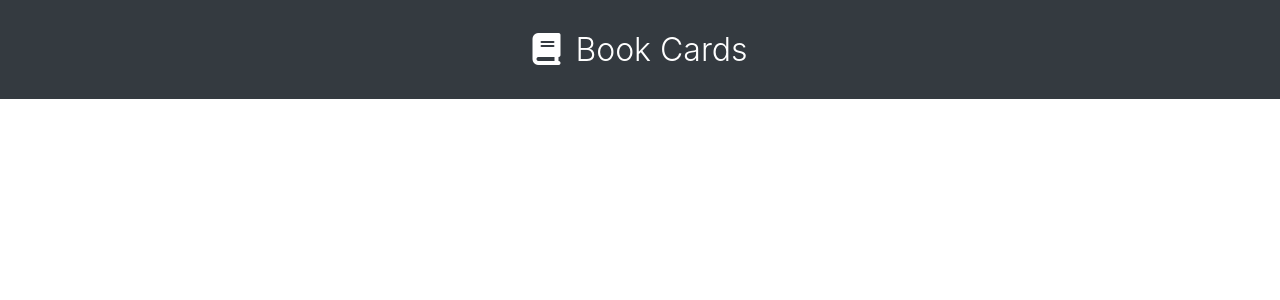
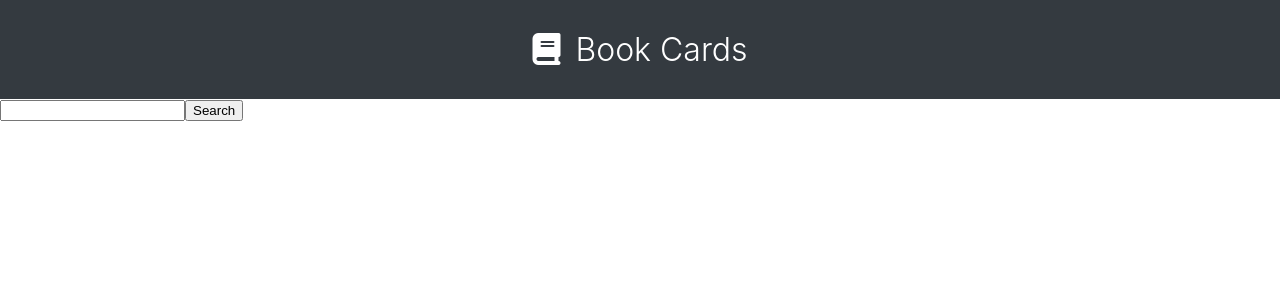
Before and after one commit to tosh-skyler/Unit-21-Google-Books-React-Search, a React (Create React App) app in the folder client/: page / in a window 1280 px wide. Shown: the top 300 px of the page. Built offline with nearby package versions, Linux system fonts and the light colour scheme.

Commit message:
Adding SearchArea component

```diff
--- a/client/src/components/Books/index.js
+++ b/client/src/components/Books/index.js
@@ -1,10 +1,11 @@
 import React, { Component } from 'react';
+import SearchArea from '../SearchArea';
 
 class Books extends Component {
     render () {
         return (
             <div>
-
+                <SearchArea />
             </div>
         );
     }
--- /dev/null
+++ b/client/src/components/SearchArea/index.js
@@ -0,0 +1,14 @@
+import React from 'react';
+
+const SearchArea = () => {
+    return (
+        <div className="search-area">
+            <form action="">
+                <input type="text" />
+                <button type="submit">Search</button>
+            </form>
+        </div>
+    )
+}
+
+export default SearchArea;
```
